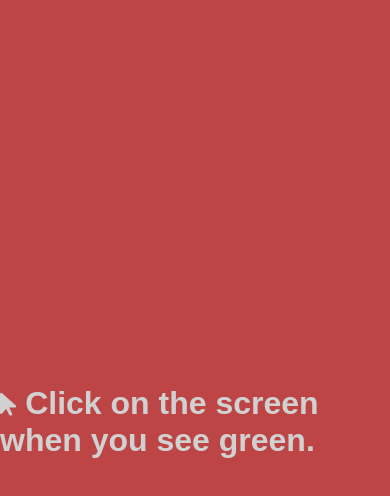
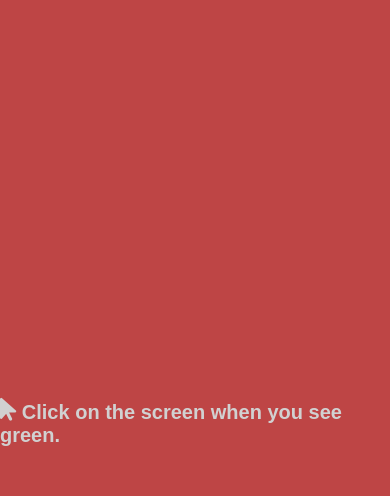
Before and after one commit to jexlor/Reaction-tester, a plain HTML site: page index.html in a window 390 px wide. Both pictures are taken after a click on the button 195 px from the left and 437 px from the top of the page. Drawn offline with Linux system fonts and the light colour scheme.

Commit message:
responsive update

```diff
--- a/style.css
+++ b/style.css
@@ -39,3 +39,8 @@ i{
 .restrict{
     pointer-events: none;
 }
+@media (max-width: 768px){
+    #introduction{
+        font-size: 20px;
+    }
+}
```
